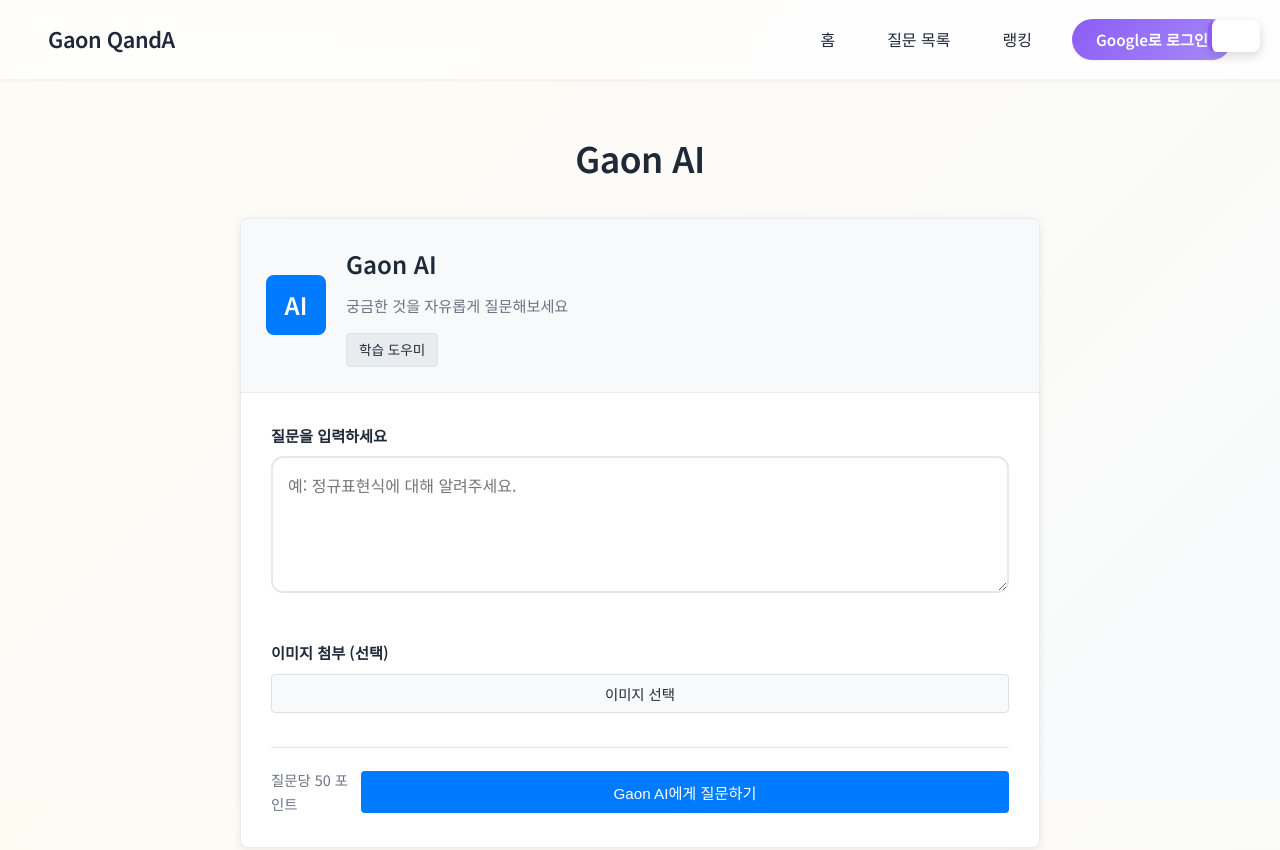
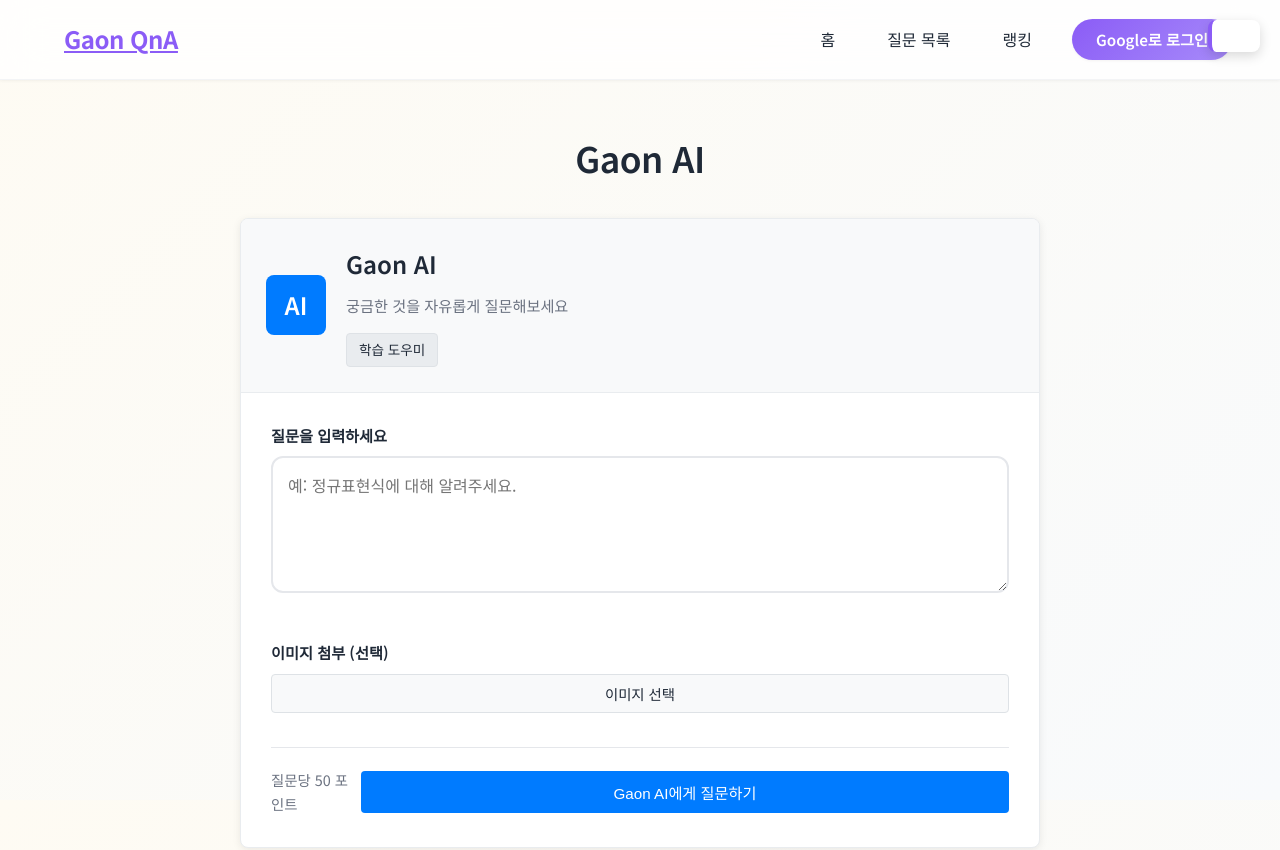
Before and after one commit to PADAK0405/GARS-QnA-Platform, a website: page public/ai-question.html in a window 1280 px wide. Shown: the top 850 px of the page. Drawn offline with Linux system fonts and the light colour scheme; no server answers.

Commit message:
Fix navbar brand styling - update nav-logo to navbar-brand class in AI question and ranking pages

```diff
--- a/public/ai-question.html
+++ b/public/ai-question.html
@@ -10,8 +10,8 @@
 <body>
     <nav class="navbar">
         <div class="nav-container">
-            <div class="nav-logo">
-                <a href="index.html">Gaon QandA</a>
+            <div class="navbar-brand">
+                <a href="index.html">Gaon QnA</a>
             </div>
             <div class="nav-menu" id="nav-menu">
                 <!-- script.js에서 동적으로 생성됩니다 -->
```
Also changed, not shown: public/level-ranking.html (+2 -2 lines), public/score-ranking.html (+2 -2 lines).
